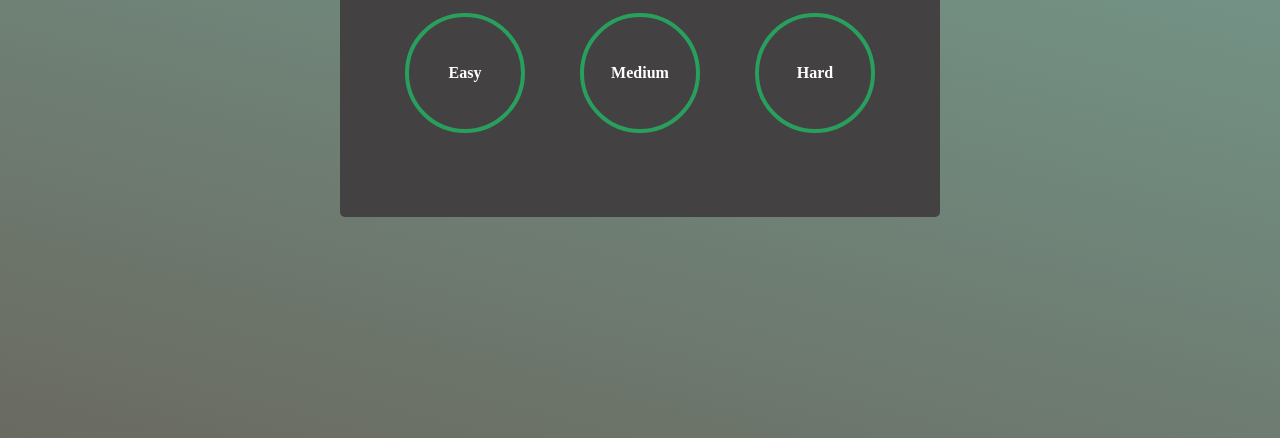
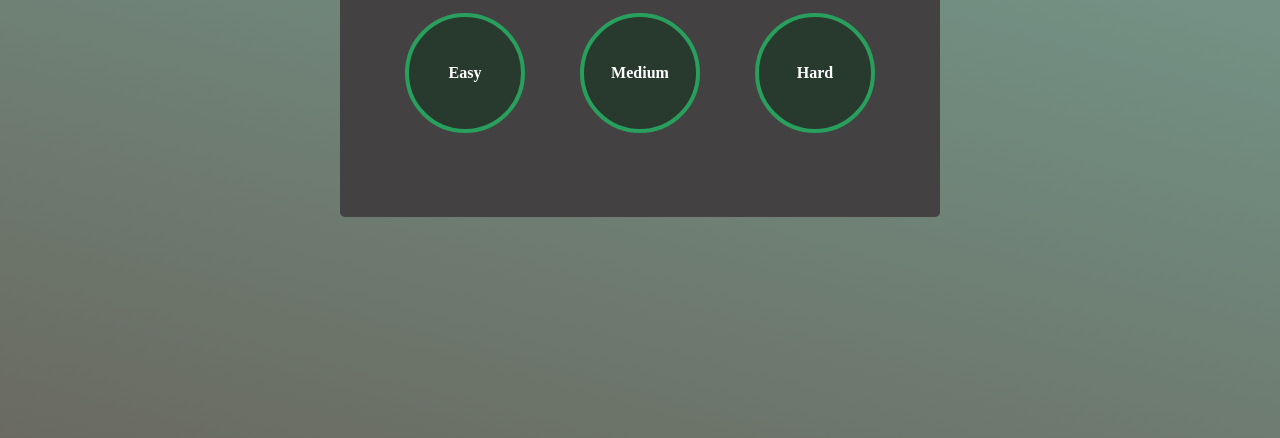
Before and after one commit to richa948/Leetmatric, a plain HTML site: page index.html in a window 1280 px wide. Shown: the part 362-800 px from the top of the page. Drawn offline with Linux system fonts and the light colour scheme.

Commit message:
Updated progress circle UI

```diff
--- a/style.css
+++ b/style.css
@@ -47,20 +47,16 @@ h1 {
   border-radius: 7px;
 }
 
-
-
 #search-btn {
   padding: 0.4rem;
   border-radius: 5px;
-
 }
 
-#search-btn:hover{
-background-color: #283a2e;
-color: white;
-cursor: pointer;
+#search-btn:hover {
+  background-color: #283a2e;
+  color: white;
+  cursor: pointer;
 }
-
 
 .circle {
   width: 120px;
@@ -68,16 +64,23 @@ cursor: pointer;
   border-radius: 50%;
   border: 4px solid #299f5d;
   position: relative;
+
   display: flex;
   align-items: center;
   justify-content: center;
+  flex-direction: column;
+
   font-size: 16px;
   color: white;
   font-weight: 700;
-  background: conic-gradient(#00fa9a var(--progress-degree 0%), #283a2e 0%);
-  flex-direction: column;
+
+  --progress-degree: 0deg;
+
+  background: conic-gradient(
+    #00fa9a var(--progress-degree, 0deg),
+    #283a2e 0deg
+  );
 }
-
 .circle span {
   position: relative;
   z-index: 2;
```
